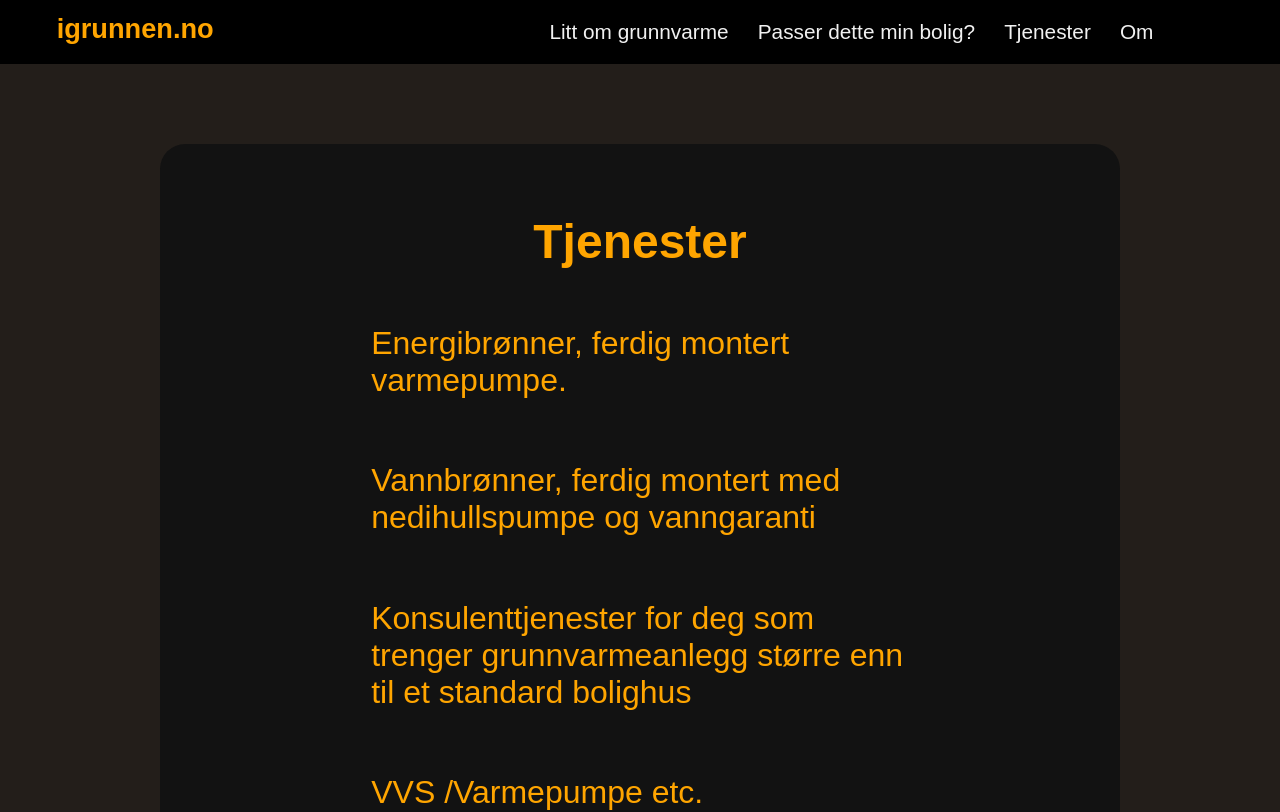
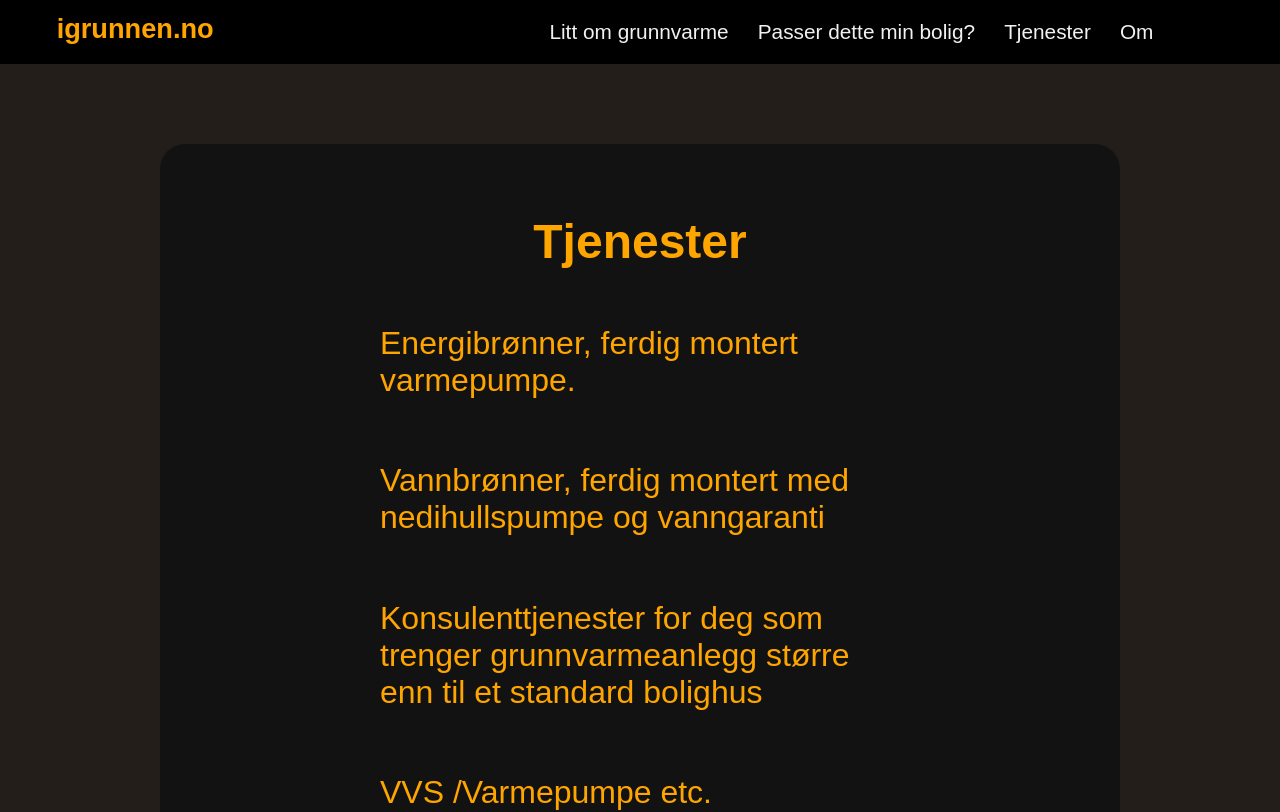
Before and after one commit to joar1/igrunn, a React (Create React App) app: page /tjenester in a window 1280 px wide. Shown: the top 812 px of the page. Built offline with nearby package versions, Linux system fonts and the light colour scheme.

Commit message:
services

```diff
--- a/src/components/News.jsx
+++ b/src/components/News.jsx
@@ -23,7 +23,7 @@ const NewsContainer = styled.div`
 	text-align: left;
 	width: 33%;
 	line-height: 1.4;
-	border-radius: 1%;
+	border-radius: 5px;
 	padding: 2em;
 	margin: 0.5em;
 	background: #231e1a;
--- a/src/pages/Services.jsx
+++ b/src/pages/Services.jsx
@@ -44,12 +44,12 @@ const ServiceContainer = styled.div`
 	border-radius: 25px;
 	background: #121212;
 	width: 75%;
-	padding: 5em 2em;
+	padding: 5em;
 	h4 {
 		font-size: 3em;
 	}
 	li {
-		width: 60%;
+		width: 65%;
 		list-style: none;
 		font-size: 2em;
 		margin-bottom: 2em;
```
Also changed, not shown: 7 other files (tests, documents, lock files or other folders).
